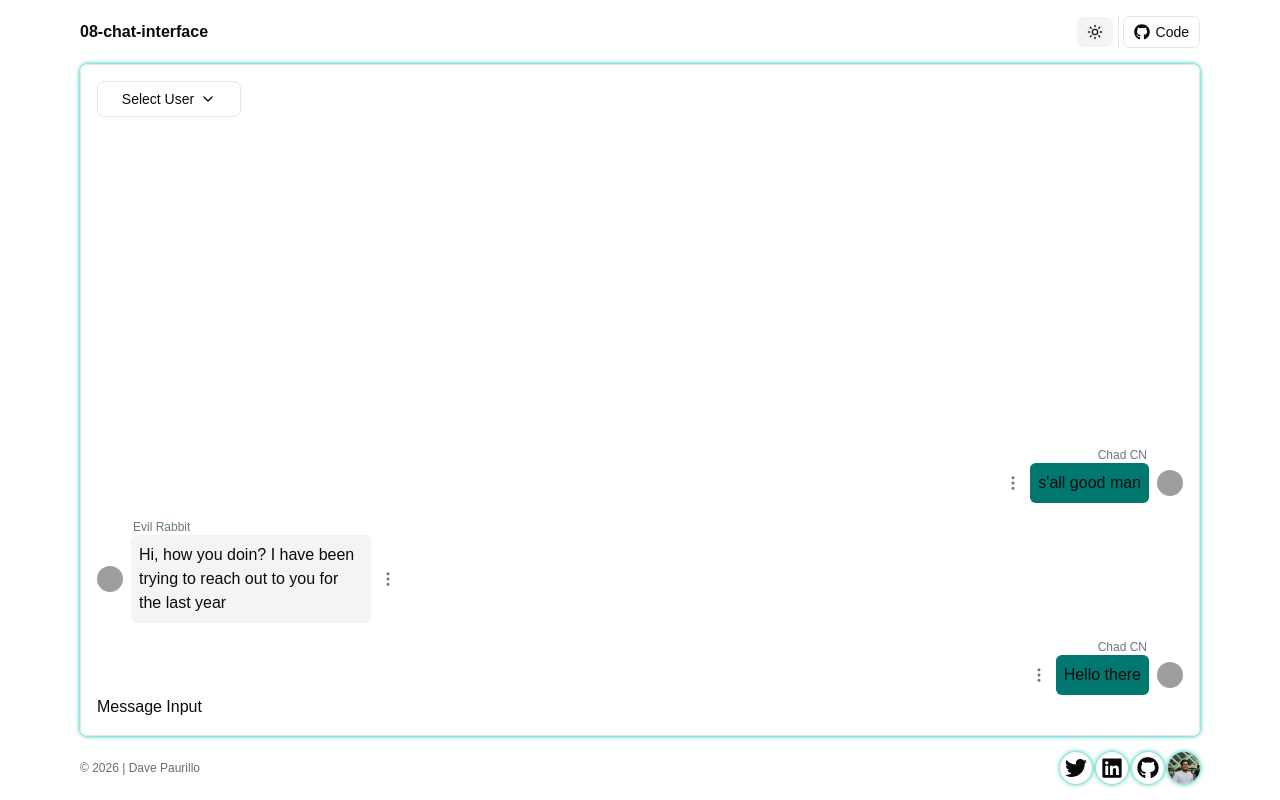
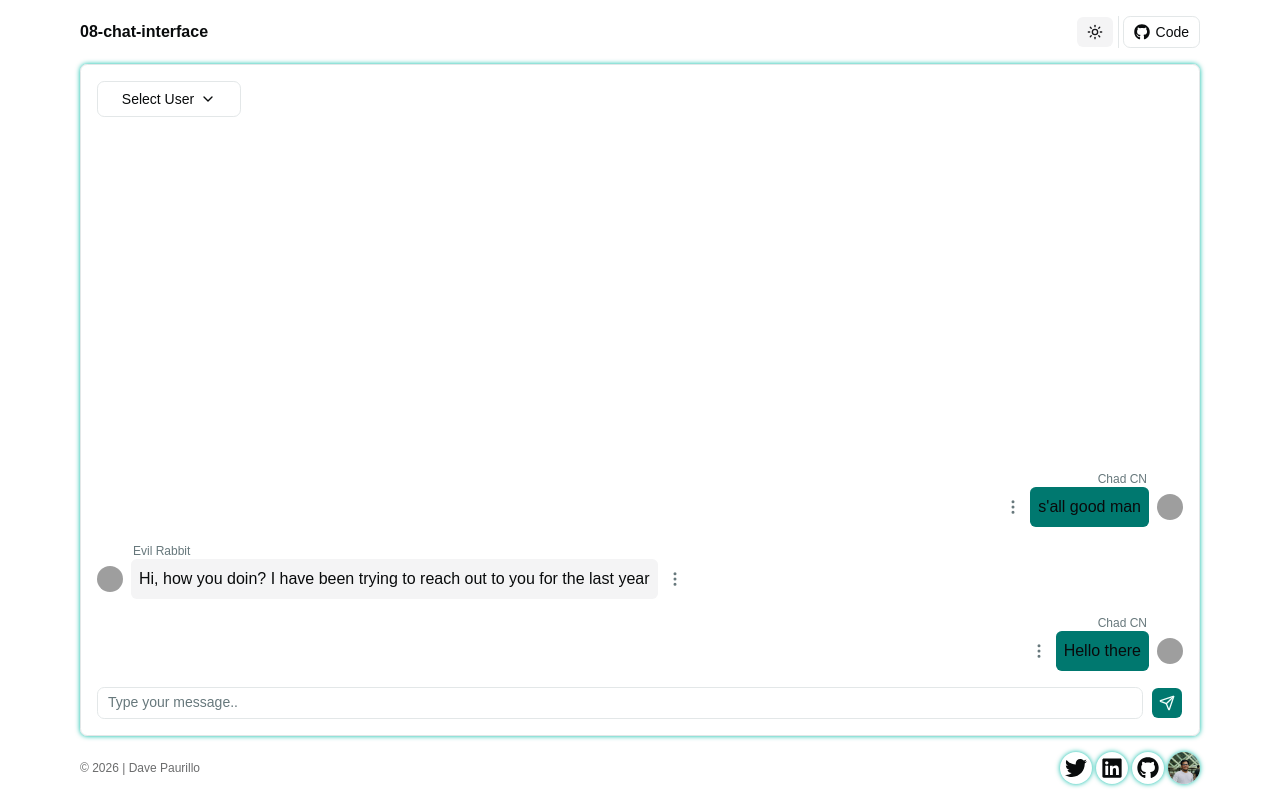
Before and after one commit to davePawww/rws-chat-interface, a React (Vite) app: page / in a window 1280 px wide. Built offline with nearby package versions, Linux system fonts and the light colour scheme; grey boxes are pictures that could not be loaded.

Commit message:
feat: message input - shadcn input - shadcn textarea - message input component

```diff
--- /dev/null
+++ b/src/components/ui/input.tsx
@@ -0,0 +1,19 @@
+import * as React from 'react';
+
+import { cn } from '@/lib/utils';
+
+function Input({ className, type, ...props }: React.ComponentProps<'input'>) {
+  return (
+    <input
+      type={type}
+      data-slot="input"
+      className={cn(
+        'border-input file:text-foreground placeholder:text-muted-foreground focus-visible:border-ring focus-visible:ring-ring/50 disabled:bg-input/50 aria-invalid:border-destructive aria-invalid:ring-destructive/20 dark:bg-input/30 dark:disabled:bg-input/80 dark:aria-invalid:border-destructive/50 dark:aria-invalid:ring-destructive/40 h-8 w-full min-w-0 rounded-lg border bg-transparent px-2.5 py-1 text-base transition-colors outline-none file:inline-flex file:h-6 file:border-0 file:bg-transparent file:text-sm file:font-medium focus-visible:ring-3 disabled:pointer-events-none disabled:cursor-not-allowed disabled:opacity-50 aria-invalid:ring-3 md:text-sm',
+        className,
+      )}
+      {...props}
+    />
+  );
+}
+
+export { Input };
--- /dev/null
+++ b/src/components/ui/textarea.tsx
@@ -0,0 +1,18 @@
+import * as React from 'react';
+
+import { cn } from '@/lib/utils';
+
+function Textarea({ className, ...props }: React.ComponentProps<'textarea'>) {
+  return (
+    <textarea
+      data-slot="textarea"
+      className={cn(
+        'border-input placeholder:text-muted-foreground focus-visible:border-ring focus-visible:ring-ring/50 disabled:bg-input/50 aria-invalid:border-destructive aria-invalid:ring-destructive/20 dark:bg-input/30 dark:disabled:bg-input/80 dark:aria-invalid:border-destructive/50 dark:aria-invalid:ring-destructive/40 flex field-sizing-content min-h-16 w-full rounded-lg border bg-transparent px-2.5 py-2 text-base transition-colors outline-none focus-visible:ring-3 disabled:cursor-not-allowed disabled:opacity-50 aria-invalid:ring-3 md:text-sm',
+        className,
+      )}
+      {...props}
+    />
+  );
+}
+
+export { Textarea };
--- /dev/null
+++ b/src/pages/chat-interface/components/message-input.tsx
@@ -0,0 +1,19 @@
+import { Send } from 'lucide-react';
+
+import { Button } from '@/components/ui/button';
+import { Textarea } from '@/components/ui/textarea';
+
+export default function MessageInput() {
+  return (
+    <div className="mt-4 flex gap-2">
+      <Textarea
+        rows={1}
+        placeholder="Type your message.."
+        className="min-h-8 resize-none overflow-hidden py-1"
+      />
+      <Button size="icon" aria-label="Send Button">
+        <Send />
+      </Button>
+    </div>
+  );
+}
--- a/src/pages/chat-interface/components/message-list.tsx
+++ b/src/pages/chat-interface/components/message-list.tsx
@@ -79,8 +79,7 @@ function Message({ msg }: MessageProps) {
         <UserAvatar user={msg.user} />
         <p
           className={cn(
-            // add md: max width | lg: max width
-            'bg-secondary max-w-60 rounded-md p-2',
+            'bg-secondary max-w-3/5 rounded-md p-2',
             msg.user.name === 'Chad CN' ? 'bg-primary' : '',
           )}
           onMouseEnter={() => setIsHovered(true)}
--- a/src/pages/chat-interface/index.tsx
+++ b/src/pages/chat-interface/index.tsx
@@ -1,3 +1,4 @@
+import MessageInput from '@/pages/chat-interface/components/message-input';
 import MessageList from '@/pages/chat-interface/components/message-list';
 import UserDropdown from '@/pages/chat-interface/components/user-dropdown';
 
@@ -6,7 +7,7 @@ export default function ChatInterfacePage() {
     <>
       <UserDropdown />
       <MessageList />
-      <div className="mt-auto">Message Input</div>
+      <MessageInput />
     </>
   );
 }
```
